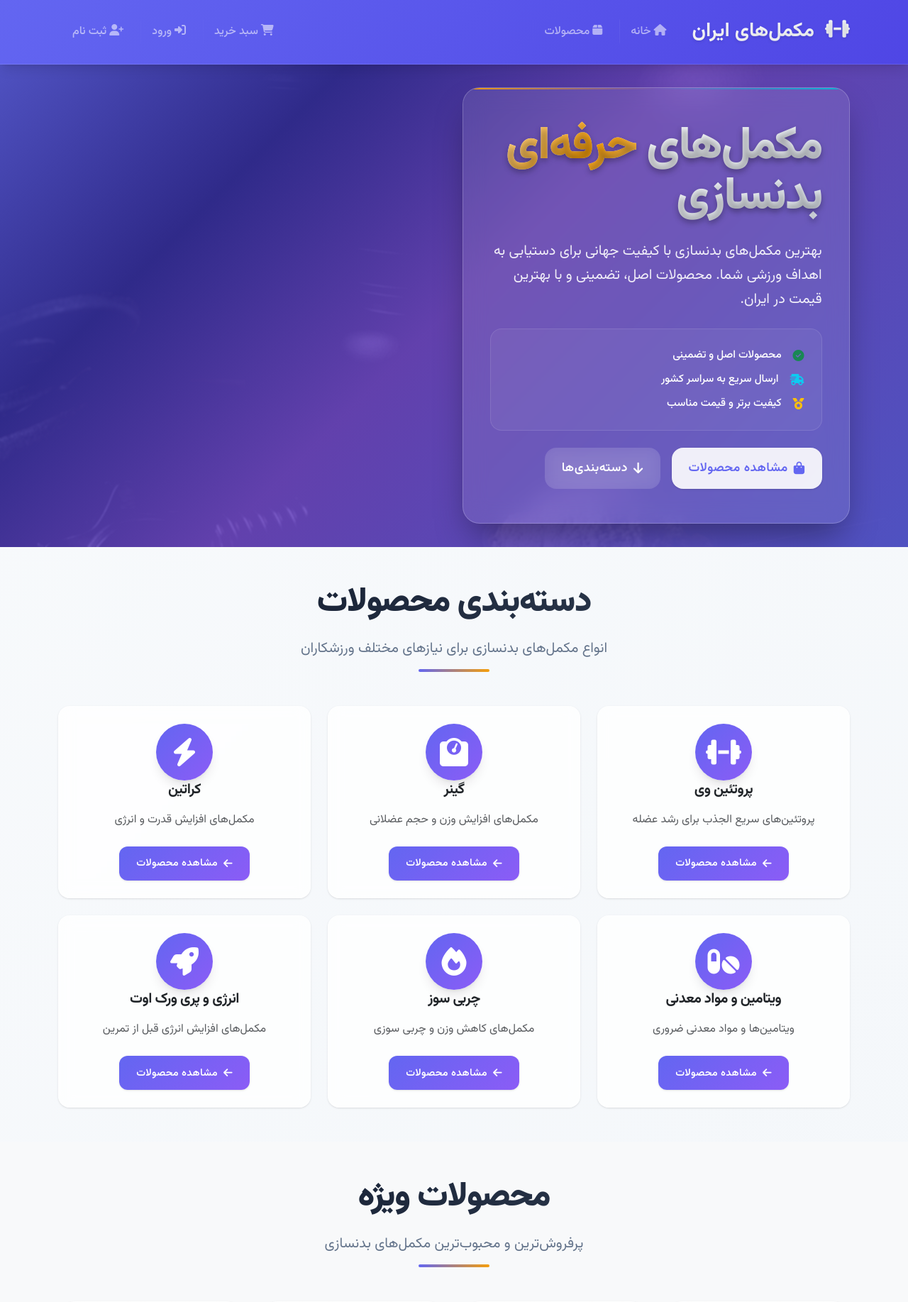
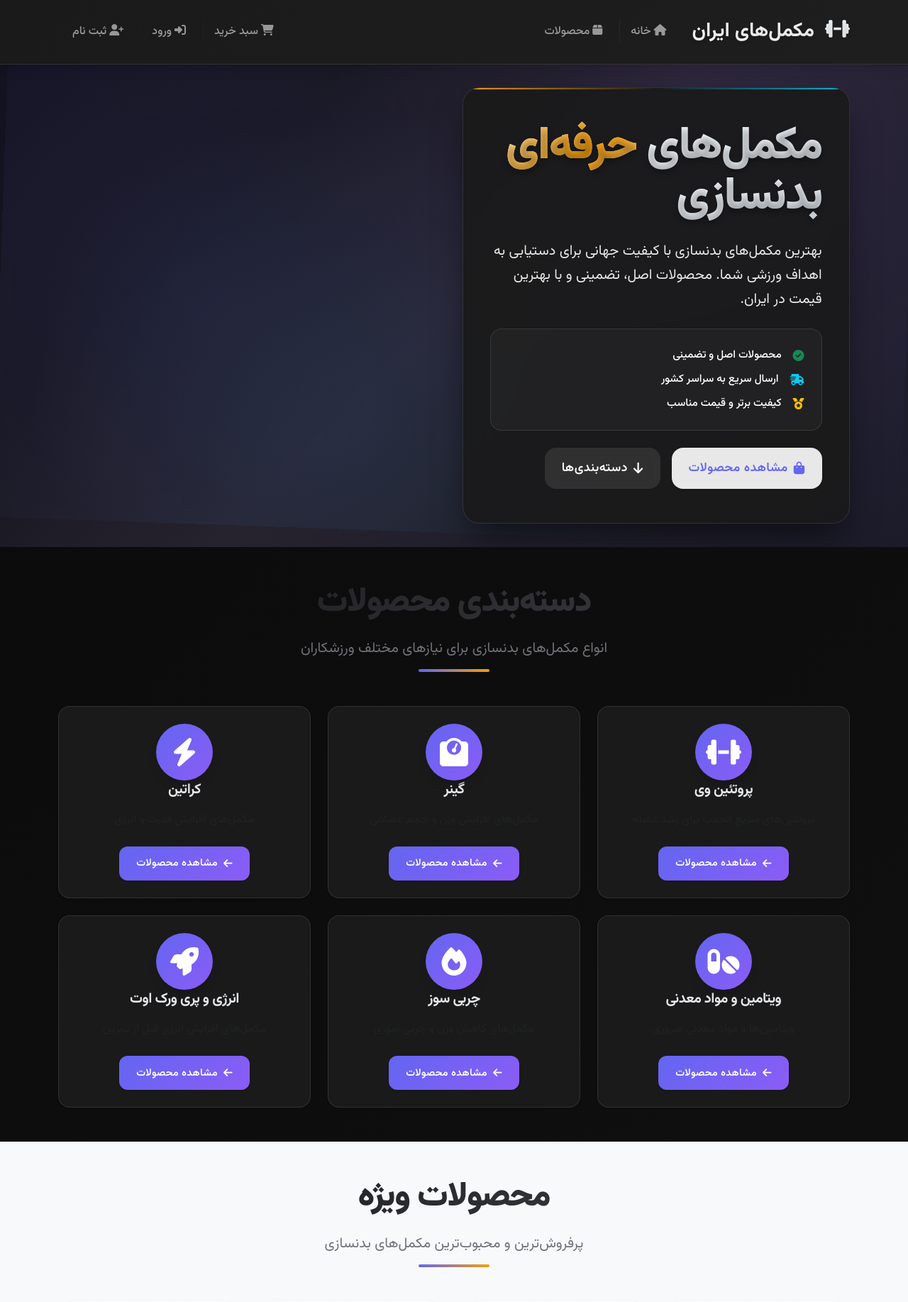
Before and after one commit to amirhosein-fasihi/KhanMokamel, a Flask app: page / in a window 1280 px wide. Shown: the top 1835 px of the page at 71% size. Run offline with Flask 3, Linux system fonts and the light colour scheme; data comes from the database, SQL or seed files in the repository; some libraries are stand-ins or nearby versions.

Commit message:
Switch the entire website to a dark theme for better viewing experience
Implements dark mode by updating CSS variables, removing hero background image, and modifying templates/base.html.

Replit-Commit-Author: Agent
Replit-Commit-Session-Id: 591441c3-ebbf-4959-9929-253bd95f4c11
Replit-Commit-Screenshot-Url: https://storage.googleapis.com/screenshot-production-us-central1/599b9ab2-a936-4fbf-a158-d42f0052433c/591441c3-ebbf-4959-9929-253bd95f4c11/tMW3nUX

```diff
--- a/static/css/style.css
+++ b/static/css/style.css
@@ -1,30 +1,50 @@
 /* Persian Fonts */
 @import url('https://fonts.googleapis.com/css2?family=Vazirmatn:wght@300;400;500;600;700;800;900&display=swap');
 
-/* Modern Color Palette & Variables */
+/* Dark Mode Color Palette & Variables */
 :root {
     --primary-color: #6366f1;
     --primary-light: #8b5cf6;
     --primary-dark: #4f46e5;
-    --secondary-color: #f1f5f9;
+    --secondary-color: #1e1e1e;
     --accent-color: #f59e0b;
     --accent-secondary: #06b6d4;
     --success-color: #10b981;
     --warning-color: #f59e0b;
     --danger-color: #ef4444;
     --info-color: #06b6d4;
-    --dark-color: #1e293b;
-    --light-color: #f8fafc;
-    --gray-50: #f8fafc;
-    --gray-100: #f1f5f9;
-    --gray-200: #e2e8f0;
-    --gray-300: #cbd5e1;
-    --gray-400: #94a3b8;
-    --gray-500: #64748b;
-    --gray-600: #475569;
-    --gray-700: #334155;
-    --gray-800: #1e293b;
-    --gray-900: #0f172a;
+    --dark-color: #0a0a0a;
+    --light-color: #ffffff;
+
+    /* Dark Mode Backgrounds */
+    --bg-primary: #0a0a0a;
+    --bg-secondary: #141414;
+    --bg-tertiary: #1e1e1e;
+    --bg-card: #1a1a1a;
+    --bg-glass: rgba(26, 26, 26, 0.9);
+
+    /* Dark Mode Text Colors */
+    --text-primary: #ffffff;
+    --text-secondary: #e5e7eb;
+    --text-muted: #9ca3af;
+    --text-accent: var(--primary-light);
+
+    /* Dark Mode Borders */
+    --border-primary: #374151;
+    --border-secondary: #4b5563;
+    --border-glass: rgba(255, 255, 255, 0.1);
+
+    /* Updated Gray Scale for Dark Mode */
+    --gray-50: #fafafa;
+    --gray-100: #f5f5f5;
+    --gray-200: #e5e5e5;
+    --gray-300: #d4d4d8;
+    --gray-400: #a1a1aa;
+    --gray-500: #71717a;
+    --gray-600: #52525b;
+    --gray-700: #3f3f46;
+    --gray-800: #27272a;
+    --gray-900: #18181b;
 
     /* Shadows */
     --shadow-sm: 0 1px 2px 0 rgb(0 0 0 / 0.05);
@@ -52,19 +72,20 @@
 }
 
 body {
-    background: linear-gradient(135deg, var(--gray-50) 0%, var(--gray-100) 100%);
+    background: linear-gradient(135deg, var(--bg-primary) 0%, var(--bg-secondary) 100%);
     line-height: 1.7;
     direction: rtl;
     text-align: right;
-    color: var(--gray-700);
+    color: var(--text-secondary);
     font-weight: 400;
     overflow-x: hidden;
+    min-height: 100vh;
 }
 
 /* Typography - Responsive */
 h1, h2, h3, h4, h5, h6 {
     font-weight: 700;
-    color: var(--gray-900);
+    color: var(--text-primary);
     letter-spacing: -0.025em;
     line-height: 1.3;
 }
@@ -129,12 +150,12 @@ a:hover {
     transform: translateY(-1px);
 }
 
-/* Modern Navigation */
+/* Dark Mode Navigation */
 .navbar {
-    background: linear-gradient(135deg, var(--primary-color) 0%, var(--primary-dark) 100%) !important;
+    background: linear-gradient(135deg, var(--bg-card) 0%, var(--bg-tertiary) 100%) !important;
     box-shadow: var(--shadow-lg);
     backdrop-filter: blur(20px);
-    border-bottom: 1px solid rgba(255, 255, 255, 0.1);
+    border-bottom: 1px solid var(--border-glass);
     padding: 1rem 0;
 }
 
@@ -195,32 +216,34 @@ a:hover {
     box-shadow: 0 0 0 0.25rem rgba(255, 255, 255, 0.25);
 }
 
-/* Modern Hero Section with Professional Background */
+/* Dark Mode Hero Section */
 .hero-section {
     min-height: 85vh;
     position: relative;
     overflow: hidden;
     display: flex;
     align-items: center;
-}
-
-.hero-background {
+    background: linear-gradient(
+        135deg,
+        var(--bg-primary) 0%,
+        var(--bg-secondary) 25%,
+        var(--bg-tertiary) 50%,
+        var(--bg-secondary) 100%
+    );
+}
+
+.hero-section::before {
+    content: '';
     position: absolute;
     top: 0;
     left: 0;
     right: 0;
     bottom: 0;
-    background-image: url('/static/images/hero-bg.png');
-    background-size: cover;
-    background-position: center;
-    background-repeat: no-repeat;
-    filter: brightness(0.4) contrast(1.1);
-    transform: scale(1.05);
-    transition: transform 20s ease-in-out;
-}
-
-.hero-background:hover {
-    transform: scale(1.1);
+    background:
+        radial-gradient(circle at 20% 50%, rgba(99, 102, 241, 0.1) 0%, transparent 50%),
+        radial-gradient(circle at 80% 20%, rgba(139, 92, 246, 0.08) 0%, transparent 50%),
+        radial-gradient(circle at 40% 80%, rgba(6, 182, 212, 0.06) 0%, transparent 50%);
+    animation: float 20s ease-in-out infinite;
 }
 
 .hero-overlay {
@@ -231,12 +254,11 @@ a:hover {
     bottom: 0;
     background: linear-gradient(
         135deg,
-        rgba(99, 102, 241, 0.8) 0%,
-        rgba(79, 70, 229, 0.6) 25%,
-        rgba(139, 92, 246, 0.7) 50%,
-        rgba(99, 102, 241, 0.8) 100%
+        rgba(99, 102, 241, 0.1) 0%,
+        rgba(79, 70, 229, 0.05) 25%,
+        rgba(139, 92, 246, 0.08) 50%,
+        rgba(99, 102, 241, 0.1) 100%
     );
-    backdrop-filter: blur(1px);
 }
 
 @keyframes float {
@@ -251,12 +273,12 @@ a:hover {
 }
 
 .hero-content {
-    background: rgba(255, 255, 255, 0.1);
+    background: var(--bg-glass);
     backdrop-filter: blur(15px);
-    border: 1px solid rgba(255, 255, 255, 0.2);
+    border: 1px solid var(--border-glass);
     border-radius: var(--radius-xl);
     padding: clamp(1.5rem, 4vw, 3rem) clamp(1rem, 3vw, 2.5rem);
-    box-shadow: 0 25px 50px -12px rgba(0, 0, 0, 0.4);
+    box-shadow: 0 25px 50px -12px rgba(0, 0, 0, 0.6);
     position: relative;
     overflow: hidden;
     margin: 0 auto;
@@ -274,10 +296,10 @@ a:hover {
 }
 
 .hero-features {
-    background: rgba(255, 255, 255, 0.05);
+    background: rgba(255, 255, 255, 0.03);
     border-radius: var(--radius-lg);
     padding: 1.5rem;
-    border: 1px solid rgba(255, 255, 255, 0.1);
+    border: 1px solid var(--border-glass);
 }
 
 .hero-features span {
@@ -303,17 +325,18 @@ a:hover {
     margin-bottom: 2rem;
 }
 
-/* Modern Cards */
+/* Dark Mode Cards */
 .card {
     border: none;
     border-radius: var(--radius-lg);
     box-shadow: var(--shadow);
     transition: var(--transition);
-    background: rgba(255, 255, 255, 0.8);
+    background: var(--bg-card);
     backdrop-filter: blur(10px);
-    border: 1px solid rgba(255, 255, 255, 0.2);
+    border: 1px solid var(--border-glass);
     overflow: hidden;
     position: relative;
+    color: var(--text-secondary);
 }
 
 .card::before {
@@ -557,7 +581,7 @@ a:hover {
 
 .section-header p {
     font-size: 1.125rem;
-    color: var(--gray-600);
+    color: var(--text-muted);
     max-width: 600px;
     margin: 0 auto;
 }
--- a/templates/base.html
+++ b/templates/base.html
@@ -21,14 +21,14 @@
     <meta property="og:description" content="{% block og_description %}{{ self.description() }}{% endblock %}">
     <meta property="og:type" content="website">
     <meta property="og:url" content="{{ request.url }}">
-    <meta property="og:image" content="{{ url_for('static', filename='images/hero-bg.png', _external=True) }}">
+    <meta property="og:image" content="{{ url_for('static', filename='images/og-image.jpg', _external=True) }}">
     <meta property="og:locale" content="fa_IR">
 
     <!-- Twitter Card Meta Tags -->
     <meta name="twitter:card" content="summary_large_image">
     <meta name="twitter:title" content="{% block twitter_title %}{{ self.title() }}{% endblock %}">
     <meta name="twitter:description" content="{% block twitter_description %}{{ self.description() }}{% endblock %}">
-    <meta name="twitter:image" content="{{ url_for('static', filename='images/hero-bg.png', _external=True) }}">
+    <meta name="twitter:image" content="{{ url_for('static', filename='images/og-image.jpg', _external=True) }}">
 
     <!-- Canonical URL -->
     <link rel="canonical" href="{{ request.url }}">
```
Also changed, not shown: other parts of static/css/style.css (+14 -13 lines), replit.md (+7 -0 lines).
